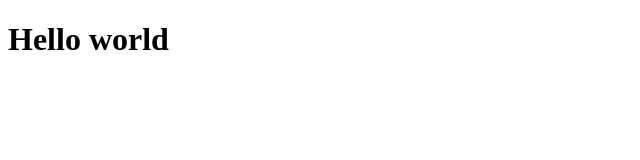
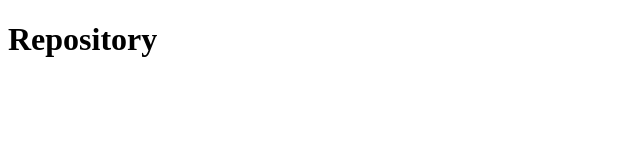
Before and after one commit to Raafa1993/Github-explore, a React (Create React App) app: page /repository in a window 1280 px wide. Shown: the top 160 px of the page, without its empty margins (0-640 px from the left). Built offline with nearby package versions, Linux system fonts and the light colour scheme.

Commit message:
criacao de rotas

```diff
--- a/package.json
+++ b/package.json
@@ -35,6 +35,7 @@
     ]
   },
   "devDependencies": {
+    "@types/react-router-dom": "^5.1.5",
     "@typescript-eslint/eslint-plugin": "^3.6.1",
     "@typescript-eslint/parser": "^3.6.1",
     "eslint": "6.6.0",
--- a/src/App.tsx
+++ b/src/App.tsx
@@ -1,9 +1,12 @@
 import React from 'react';
+import { BrowserRouter } from 'react-router-dom';
 
-function App() {
-  return (
-    <h1>Hello world</h1>
-  );
-}
+import Routes from './routes';
+
+const App: React.FC = () => (
+  <BrowserRouter>
+    <Routes />
+  </BrowserRouter>
+);
 
 export default App;
--- /dev/null
+++ b/src/pages/Dashboard/index.tsx
@@ -0,0 +1,7 @@
+import React from 'react';
+
+const Dashboard: React.FC = () => {
+  return <h1>Dashboard</h1>;
+};
+
+export default Dashboard;
--- /dev/null
+++ b/src/pages/Repository/index.tsx
@@ -0,0 +1,7 @@
+import React from 'react';
+
+const Repository: React.FC = () => {
+  return <h1>Repository</h1>;
+};
+
+export default Repository;
--- /dev/null
+++ b/src/routes/index.tsx
@@ -0,0 +1,14 @@
+import React from 'react';
+import { Switch, Route } from 'react-router-dom';
+
+import Dashboard from '../pages/Dashboard';
+import Repository from '../pages/Repository';
+
+const Routes: React.FC = () => (
+  <Switch>
+    <Route path="/" exact component={Dashboard} />
+    <Route path="/repository" component={Repository} />
+  </Switch>
+);
+
+export default Routes;
```
Also changed, not shown: 1 other file (tests, documents, lock files or other folders).
